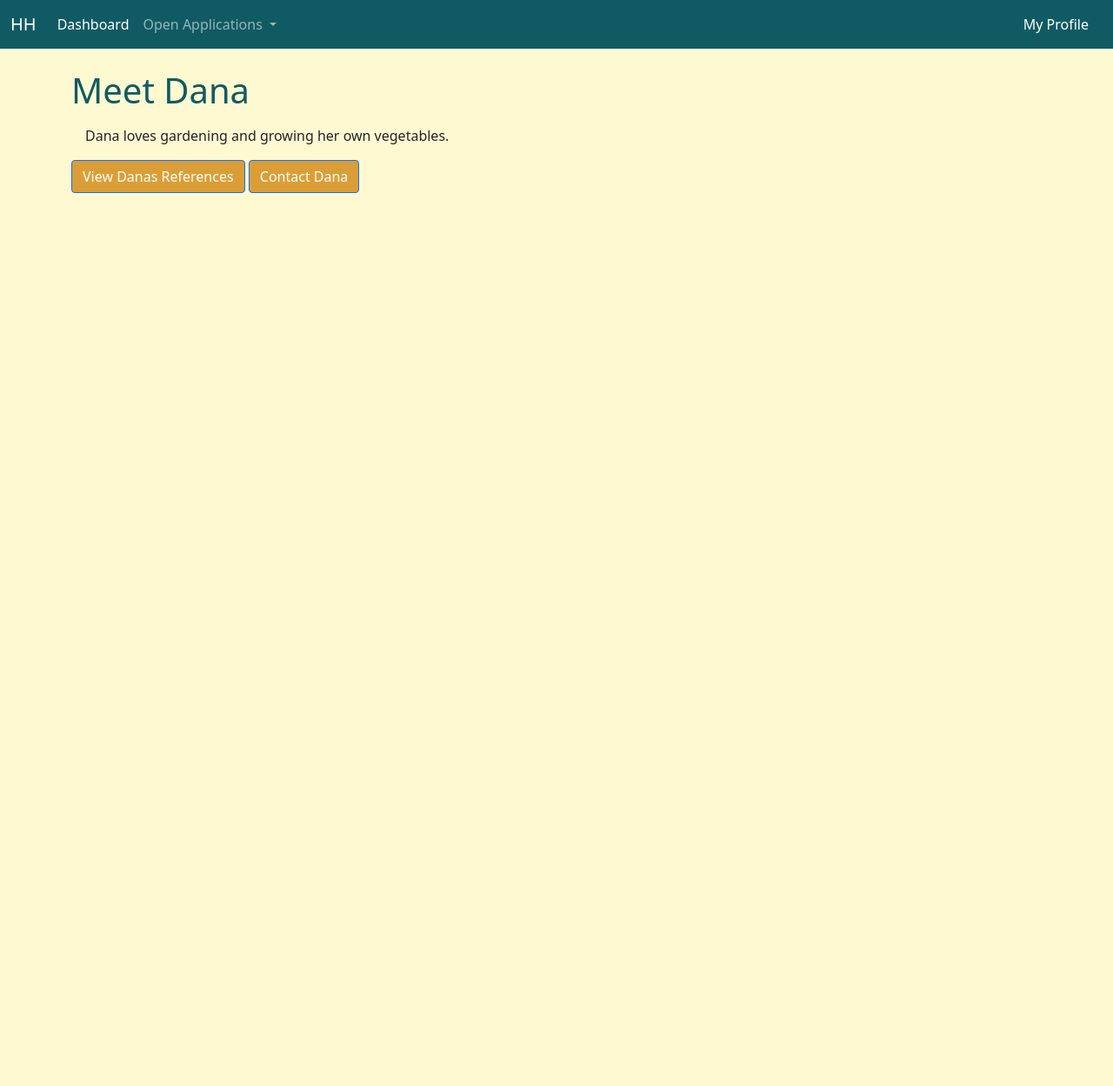
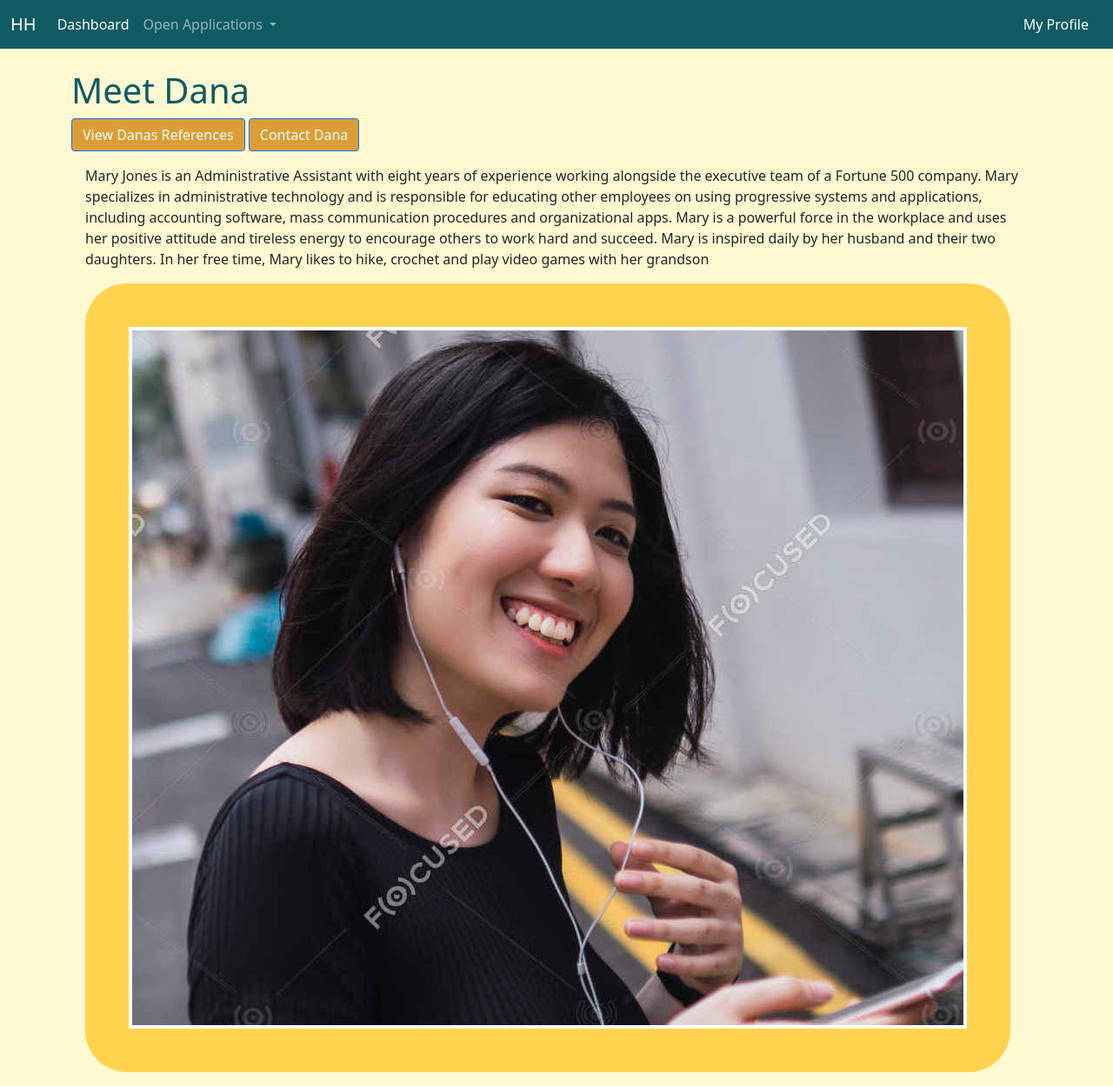
Before and after one commit to raxsha/housing-hack, a Flask app: page /tenant_dana in a window 1280 px wide. Shown: the whole page at 87% size. Before the commit the page ends 222 px from the top, so only its background shows below. Run offline with Flask 2, Linux system fonts and the light colour scheme; some libraries are stand-ins or nearby versions.

Commit message:
updated demo tenant pages

```diff
--- a/app.py
+++ b/app.py
@@ -67,7 +67,7 @@ def tenant_michael():
 def tenant_dana():
     return render_template("tenant_dana.html",
         tenant_name="Dana",
-        tenant_bio="Dana loves gardening and growing her own vegetables.")
+        tenant_bio="Mary Jones is an Administrative Assistant with eight years of experience working alongside the executive team of a Fortune 500 company. Mary specializes in administrative technology and is responsible for educating other employees on using progressive systems and applications, including accounting software, mass communication procedures and organizational apps. Mary is a powerful force in the workplace and uses her positive attitude and tireless energy to encourage others to work hard and succeed. Mary is inspired daily by her husband and their two daughters. In her free time, Mary likes to hike, crochet and play video games with her grandson")
 
 # Create tenant's page
 @app.route('/tenant_profile', methods=['GET', 'POST'])
--- a/static/css/style.css
+++ b/static/css/style.css
@@ -18,3 +18,8 @@ p {
 .btn {
 	background-color: #DB9E36;
 }
+
+.profile-pic {
+	border: 50px solid #FFD34E;
+	border-radius: 3rem;
+}
--- a/templates/navbar.html
+++ b/templates/navbar.html
@@ -20,7 +20,7 @@
         </li>
       </ul>
       <form class="d-flex" role="search">
-        <a class="nav-link" href="my_profile" style="color: white;">My Profile</a>
+        <a class="nav-link" href="/" style="color: white;">My Profile</a>
       </form>
     </div>
   </div>
--- a/templates/tenant_dana.html
+++ b/templates/tenant_dana.html
@@ -6,9 +6,13 @@
 
 <h1> Meet {{tenant_name}}</h1>
 
-<p> {{tenant_bio}} </p>
-
 <button type="button" class="btn btn-primary">View Danas References</button>
 <button type="button" class="btn btn-primary">Contact Dana</button>
 
+<p> {{tenant_bio}} </p>
+
+<p>
+  <img src="static/images/dana.jpeg" class="img-thumbnail profile-pic">
+</p>
+
 {% endblock %}
--- a/templates/tenant_michael.html
+++ b/templates/tenant_michael.html
@@ -6,9 +6,11 @@
 
 <h1> Meet {{tenant_name}}</h1>
 
-<p> {{tenant_bio}} </p>
-
 <button type="button" class="btn btn-primary">View Michael's References</button>
 <button type="button" class="btn btn-primary">Contact Michael</button>
 
+<p> {{tenant_bio}} </p>
+
+<img src="static/images/michael.png" class="img-thumbnail profile-pic">
+
 {% endblock %}
```
Also changed, not shown: static/images/dana.jpeg (added), static/images/michael.png (added).
